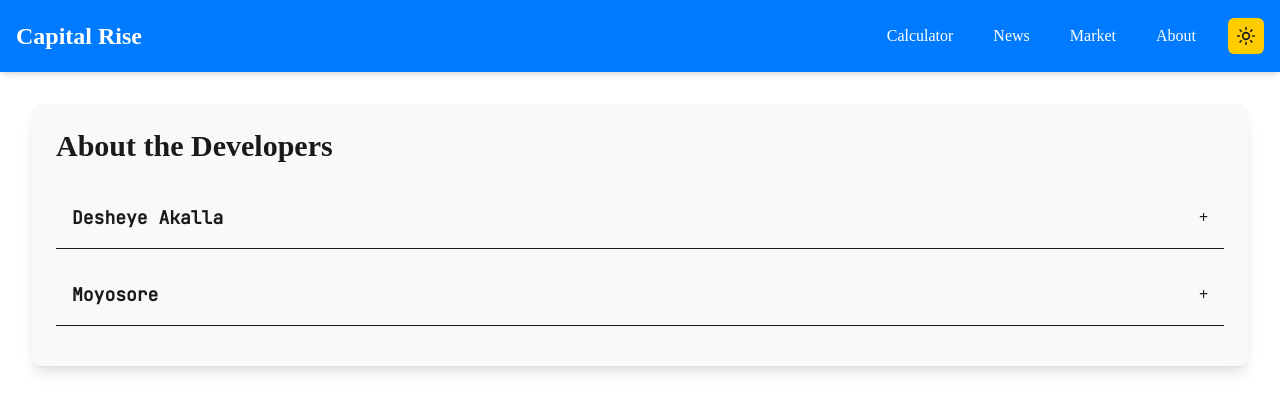
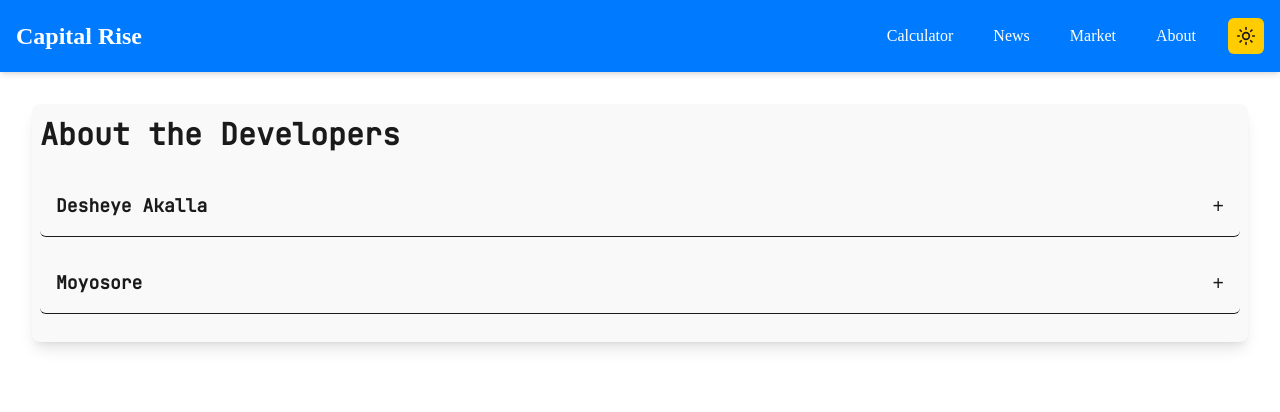
Before and after one commit to TheStackSquad/capitalrise, a Next.js app: page /about-us in a window 1280 px wide. Shown: the top 412 px of the page. Built offline with nearby package versions, Linux system fonts and the light colour scheme; a web font is replaced by a local one.

Commit message:
quality control

```diff
--- a/src/app/page.js
+++ b/src/app/page.js
@@ -40,7 +40,7 @@ const HomePage = () => {
         damping: 10,
         delay: 0.2,
       }}
-          className="relative text-6xl font-bold font-spacegrotest-bold mb-4
+      className="relative text-4xl xs:text-6xl font-bold font-jetbrains mb-4
                  text-blue dark:text-yellow-400 light:text-blue-900"
     >
       Capital Rise
@@ -56,10 +56,10 @@ const HomePage = () => {
         damping: 10,
         delay: 0.5,
       }}
-          className="relative text-xl font-robotoslab-medium
+        className="relative text-lg xs:text-xl sm:px-4 font-robotoslab-medium text-center w-full
                 text-gray-blue dark:text-yellow-400 light:text-blue-700"
     >
-          Let’s grow your wealth, one calculation at a time!
+      Let's grow your wealth, one calculation at a time!
     </motion.p>
   </motion.div>
 </AnimatePresence>
--- a/src/components/UI/aboutUI.jsx
+++ b/src/components/UI/aboutUI.jsx
@@ -12,47 +12,59 @@ const AboutUI = () => {
     };
 
     return (
-        <div className="p-6 bg-[var(--card)] rounded-lg shadow-lg">
-            <h2 className="text-3xl font-bold font-robotoSlab mb-6 text-[var(--text)]">About the Developers</h2>
+      <div className="py-3 px-4 sm:px-2 bg-[var(--card)] rounded-lg shadow-lg">
+    <h2 className="text-2xl sm:text-3xl font-bold font-jetbrains mb-4 sm:mb-6 text-[var(--text)] text-center sm:text-left">About the Developers</h2>
+
     {developers.map((dev, index) => (
-                <div key={index} className="mb-4 border-b border-[var(--border)]">
+        <div key={index} className="mb-3 sm:mb-4 border-b border-[var(--border)] rounded-md overflow-hidden">
             <button
                 onClick={() => toggleAccordion(index)}
-                        className="w-full flex justify-between items-center p-4 bg-[var(--card)] hover:bg-[var(--accent)] transition-colors duration-200"
+                className="w-full flex justify-between items-center p-3 sm:p-4 bg-[var(--card)] hover:bg-[var(--accent)] transition-colors duration-200"
             >
-                        <span className="text-lg font-semibold font-jetbrains text-[var(--text)]">{dev.name}</span>
-                        <span className="text-[var(--text)]">{openIndex === index ? '−' : '+'}</span>
+                <span className="text-base sm:text-lg font-semibold font-jetbrains text-[var(--text)]">{dev.name}</span>
+                <span className="text-[var(--text)] text-xl font-bold">{openIndex === index ? '−' : '+'}</span>
             </button>
+
             <div
-                        className={`overflow-hidden transition-all duration-300 ${openIndex === index ? 'max-h-96' : 'max-h-0'}`}
+                className={`overflow-hidden transition-all duration-300 ${openIndex === index ? 'max-h-screen sm:max-h-96' : 'max-h-0'}`}
             >
-                        <div className="p-4 font-jetbrians bg-[var(--card)]">
-                            <p className="text-[var(--text)]"><strong>City:</strong> {dev.city}</p>
-                            <p className="text-[var(--text)]"><strong>Phone:</strong> {dev.phone}</p>
-                            <p className="text-[var(--text)]"><strong>Email:</strong> {dev.email}</p>
-                            <p className="text-[var(--text)]"><strong>Tech Stack:</strong> {dev.techStack.join(', ')}</p>
-                            <p className="text-[var(--text)]"><strong>Hobbies:</strong> {dev.hobbies.join(', ')}</p>
-                            <p className="text-[var(--text)]"><strong>Interests:</strong> {dev.interests.join(', ')}</p>
-                            <div className="flex gap-4 mt-4">
-                                <a href={dev.socialMedia.github} target="_blank" rel="noopener noreferrer" className="text-[var(--text)] hover:text-[var(--primary)]">
-                                    <svg xmlns="http://www.w3.org/2000/svg" width="24" height="24" viewBox="0 0 24 24" fill="none" stroke="currentColor" strokeWidth="2" strokeLinecap="round" strokeLinejoin="round">
+              <div className="p-3 sm:py-4 sm:px-6 font-jetbrians bg-[var(--card)] bg-opacity-50">
+    <div className="grid grid-cols-1 md:grid-cols-2 gap-y-2 gap-x-4">
+        <p className="text-[var(--text)] text-sm sm:text-base md:text-lg"><strong>City:</strong> {dev.city}</p>
+        <p className="text-[var(--text)] text-sm sm:text-base md:text-lg"><strong>Phone:</strong> {dev.phone}</p>
+        <p className="text-[var(--text)] text-sm sm:text-base md:text-lg"><strong>Email:</strong> {dev.email}</p>
+        <p className="text-[var(--text)] text-sm sm:text-base md:text-lg"><strong>Tech Stack:</strong> {dev.techStack.join(', ')}</p>
+    </div>
+
+    <div className="mt-2 sm:mt-3 md:mt-4">
+        <p className="text-[var(--text)] text-sm sm:text-base md:text-lg"><strong>Hobbies:</strong> {dev.hobbies.join(', ')}</p>
+        <p className="text-[var(--text)] text-sm sm:text-base md:text-lg mb-1 md:mb-2"><strong>Interests:</strong> {dev.interests.join(', ')}</p>
+    </div>
+
+    <div className="flex flex-wrap justify-center sm:justify-start gap-4 mt-4 pt-2 md:pt-3 border-t border-[var(--border)] border-opacity-30">
+        <a href={dev.socialMedia.github} target="_blank" rel="noopener noreferrer"
+           className="text-[var(--text)] hover:text-[var(--primary)] transition-colors duration-200">
+            <svg xmlns="http://www.w3.org/2000/svg" width="20" height="20" viewBox="0 0 24 24" fill="none" stroke="currentColor" strokeWidth="2" strokeLinecap="round" strokeLinejoin="round" className="sm:w-5 sm:h-5 md:w-6 md:h-6">
                 <path d="M9 19c-5 1.5-5-2.5-7-3m14 6v-3.87a3.37 3.37 0 0 0-.94-2.61c3.14-.35 6.44-1.54 6.44-7A5.44 5.44 0 0 0 20 4.77 5.07 5.07 0 0 0 19.91 1S18.73.65 16 2.48a13.38 13.38 0 0 0-7 0C6.27.65 5.09 1 5.09 1A5.07 5.07 0 0 0 5 4.77a5.44 5.44 0 0 0-1.5 3.78c0 5.42 3.3 6.61 6.44 7A3.37 3.37 0 0 0 9 18.13V22" />
             </svg>
         </a>
-                                <a href={dev.socialMedia.linkedin} target="_blank" rel="noopener noreferrer" className="text-[var(--text)] hover:text-[var(--primary)]">
-                                    <svg xmlns="http://www.w3.org/2000/svg" width="24" height="24" viewBox="0 0 24 24" fill="none" stroke="currentColor" strokeWidth="2" strokeLinecap="round" strokeLinejoin="round">
+        <a href={dev.socialMedia.linkedin} target="_blank" rel="noopener noreferrer"
+           className="text-[var(--text)] hover:text-[var(--primary)] transition-colors duration-200">
+            <svg xmlns="http://www.w3.org/2000/svg" width="20" height="20" viewBox="0 0 24 24" fill="none" stroke="currentColor" strokeWidth="2" strokeLinecap="round" strokeLinejoin="round" className="sm:w-5 sm:h-5 md:w-6 md:h-6">
                 <path d="M16 8a6 6 0 0 1 6 6v7h-4v-7a2 2 0 0 0-2-2 2 2 0 0 0-2 2v7h-4v-7a6 6 0 0 1 6-6z" />
                 <rect x="2" y="9" width="4" height="12" />
                 <circle cx="4" cy="4" r="2" />
             </svg>
         </a>
-                                <a href={dev.socialMedia.twitter} target="_blank" rel="noopener noreferrer" className="text-[var(--text)] hover:text-[var(--primary)]">
-                                    <svg xmlns="http://www.w3.org/2000/svg" width="24" height="24" viewBox="0 0 24 24" fill="none" stroke="currentColor" strokeWidth="2" strokeLinecap="round" strokeLinejoin="round">
+        <a href={dev.socialMedia.twitter} target="_blank" rel="noopener noreferrer"
+           className="text-[var(--text)] hover:text-[var(--primary)] transition-colors duration-200">
+            <svg xmlns="http://www.w3.org/2000/svg" width="20" height="20" viewBox="0 0 24 24" fill="none" stroke="currentColor" strokeWidth="2" strokeLinecap="round" strokeLinejoin="round" className="sm:w-5 sm:h-5 md:w-6 md:h-6">
                 <path d="M23 3a10.9 10.9 0 0 1-3.14 1.53 4.48 4.48 0 0 0-7.86 3v1A10.66 10.66 0 0 1 3 4s-4 9 5 13a11.64 11.64 0 0 1-7 2c9 5 20 0 20-11.5a4.5 4.5 0 0 0-.08-.83A7.72 7.72 0 0 0 23 3z" />
             </svg>
         </a>
-                                <a href={dev.socialMedia.gmail} target="_blank" rel="noopener noreferrer" className="text-[var(--text)] hover:text-[var(--primary)]">
-                                    <svg xmlns="http://www.w3.org/2000/svg" width="24" height="24" viewBox="0 0 24 24" fill="none" stroke="currentColor" strokeWidth="2" strokeLinecap="round" strokeLinejoin="round">
+        <a href={dev.socialMedia.gmail} target="_blank" rel="noopener noreferrer"
+           className="text-[var(--text)] hover:text-[var(--primary)] transition-colors duration-200">
+            <svg xmlns="http://www.w3.org/2000/svg" width="20" height="20" viewBox="0 0 24 24" fill="none" stroke="currentColor" strokeWidth="2" strokeLinecap="round" strokeLinejoin="round" className="sm:w-5 sm:h-5 md:w-6 md:h-6">
                 <path d="M4 4h16c1.1 0 2 .9 2 2v12c0 1.1-.9 2-2 2H4c-1.1 0-2-.9-2-2V6c0-1.1.9-2 2-2z" />
                 <polyline points="22,6 12,13 2,6" />
             </svg>
--- a/src/components/UI/calculatorLayout/growthToggle.jsx
+++ b/src/components/UI/calculatorLayout/growthToggle.jsx
@@ -34,12 +34,13 @@ const GrowthToggle = ({ onToggle }) => {
     <label className="block mb-2 text-lg font-jetbrains-medium text-gray-900 dark:text-primary">
         Growth Type
     </label>
-            <div className="flex gap-4">
+    <div className="flex flex-col xs:flex-col sm:flex-col md:flex-row gap-2 md:gap-4">
         {['monthly', 'quarterly', '6months'].map((type) => (
             <button
                 key={type}
                 onClick={() => handleToggle(type)}
                 className={`px-4 py-2 rounded-md font-robotoslab-medium
+                    w-full md:w-auto mb-2 md:mb-0
                     transition-all duration-300 ease-in-out
                 ${growthType === type
                         ? 'bg-primary text-white scale-105 shadow-md shadow-primary/30'
```
Lines whose indentation alone changed are shown as unchanged.
